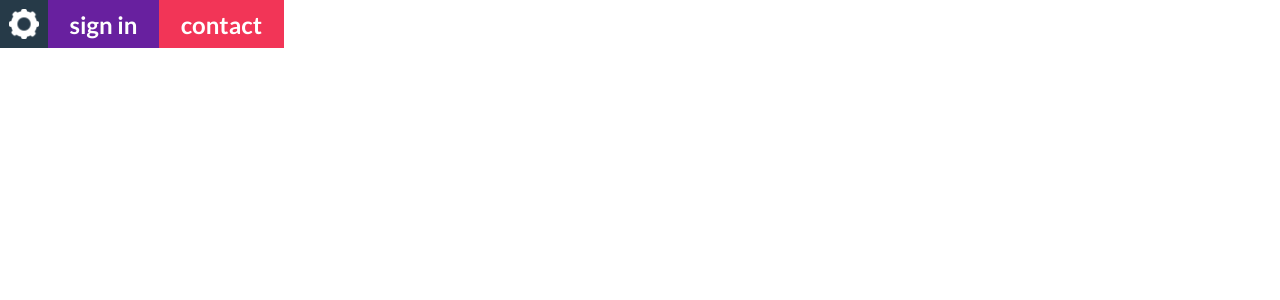
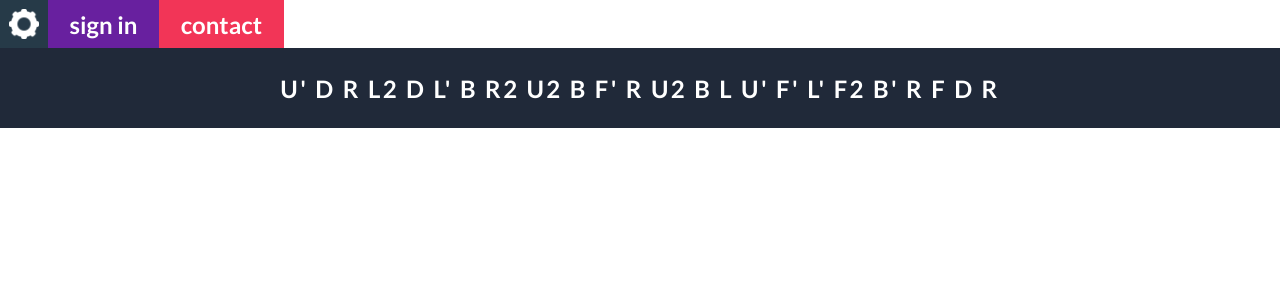
Before and after one commit to pawelkaczoruk/pk-timer, a Vue app: page / in a window 1280 px wide. Shown: the top 300 px of the page. Built offline with nearby package versions, Linux system fonts and the light colour scheme.

Commit message:
crate and style Scramble component for displaying scrambles

```diff
--- a/src/App.vue
+++ b/src/App.vue
@@ -1,16 +1,19 @@
 <template>
   <div id="app">
     <MenuBar />
+    <Scramble />
   </div>
 </template>
 
 <script>
 import MenuBar from './components/MenuBar'
+import Scramble from './components/Scramble'
 
 export default {
   name: 'App',
   components: {
-    MenuBar
+    MenuBar,
+    Scramble
   }
 }
 </script>
@@ -21,9 +24,5 @@ export default {
 @import url('./assets/styles/reset.scss');
 
 
-MenuBar {
-  width: 50vw;
-  height: 72px;
-}
 
 </style>
--- a/src/assets/styles/variables.scss
+++ b/src/assets/styles/variables.scss
@@ -5,4 +5,5 @@
   --purple: #68209F;
   --strawberry: #F23557;
   --navy-blue: #263A48;
+  --space-blue: #202939;
 }
--- /dev/null
+++ b/src/components/Scramble.vue
@@ -0,0 +1,31 @@
+<template>
+  <div class="scramble">
+    <p>U' D R L2 D L' B R2 U2 B F' R U2 B L U' F' L' F2 B' R F D R</p>
+  </div>
+</template>
+
+<script>
+export default {
+  name: 'Scramble'
+}
+</script>
+
+<style lang="scss" scoped>
+
+.scramble {
+  width: 100%;
+  height: 5em;
+  display: flex;
+  justify-content: center;
+  align-items: center;
+  background: var(--space-blue);
+
+  p {
+    text-align: center;
+    font-size: 1.5em;
+    letter-spacing: .1em;
+  }
+
+}
+
+</style>
```
